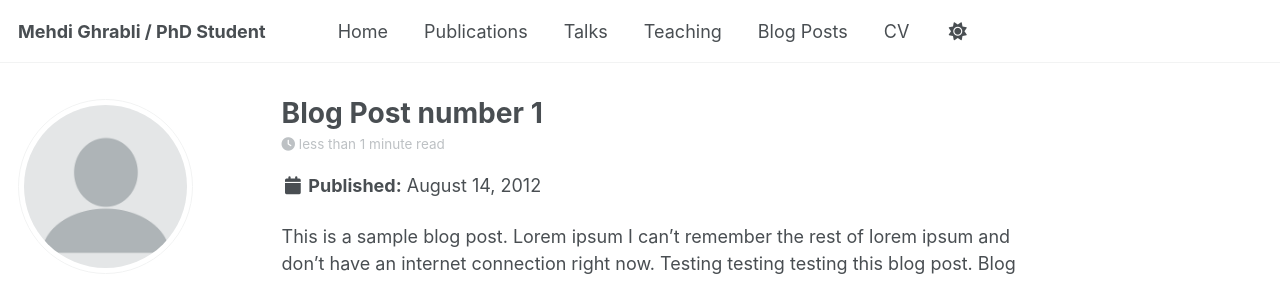
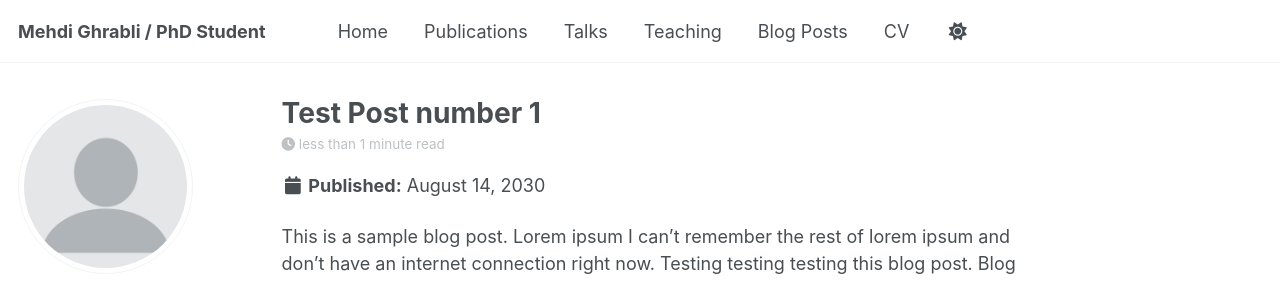
Before and after one commit to MehdiGhrabli/MehdiGhrabli.github.io, a Jekyll site: the page built from _posts/2012-08-14-blog-post-1.md, in a window 1280 px wide and 900 px high. Shown: the top 281 px of the window. Built offline with Jekyll 4.4.1, drawn with Linux system fonts in a browser that asks for light colours; some web fonts are replaced.

Commit message:
Update 2012-08-14-blog-post-1.md

```diff
--- a/_posts/2012-08-14-blog-post-1.md
+++ b/_posts/2012-08-14-blog-post-1.md
@@ -1,6 +1,6 @@
 ---
-title: 'Blog Post number 1'
-date: 2012-08-14
+title: 'Test Post number 1'
+date: 2030-08-14
 permalink: /posts/2012/08/blog-post-1/
 tags:
   - cool posts
```
